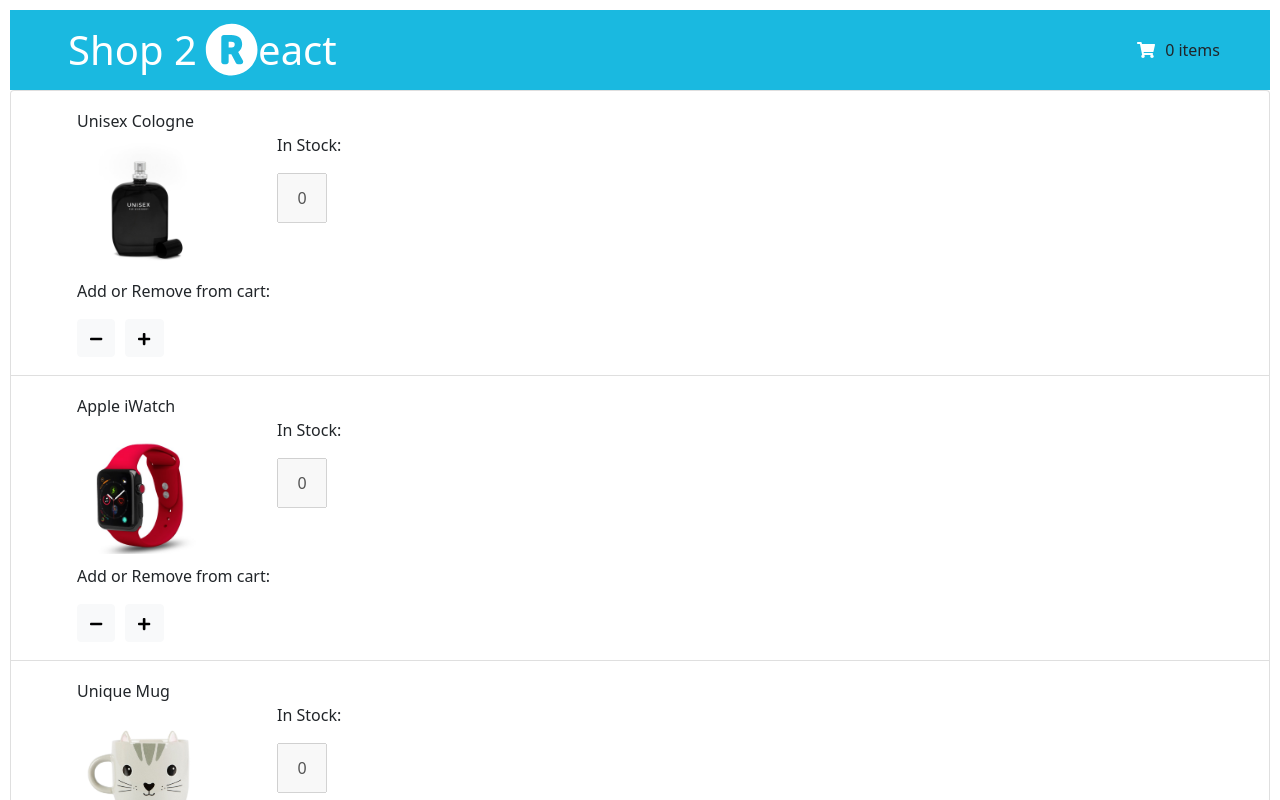
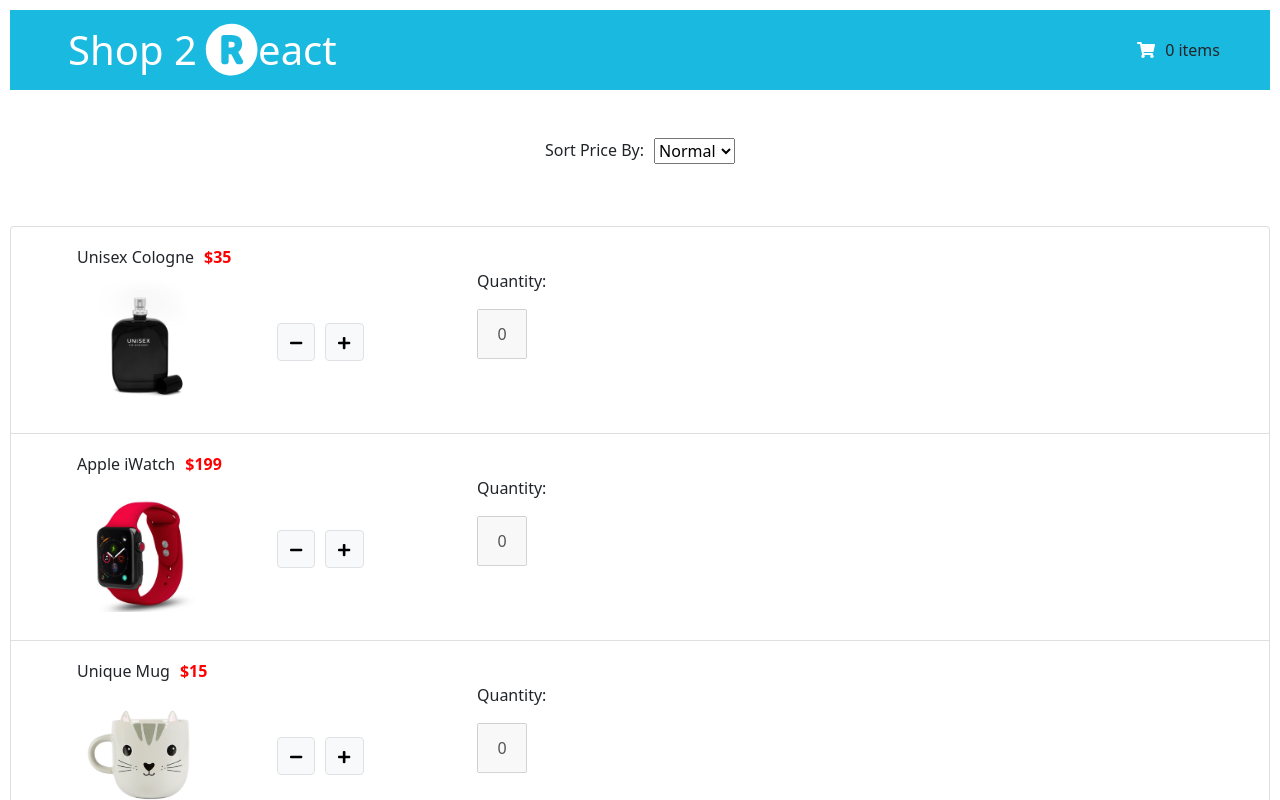
Before and after one commit to gamefensi/m5-lab-assignment, a React (Create React App) app in the folder shopcart/: page / in a window 1280 px wide. Shown: the top 800 px of the page. Built offline with nearby package versions, Linux system fonts and the light colour scheme.

Commit message:
added sort fn

```diff
--- a/shopcart/src/App.js
+++ b/shopcart/src/App.js
@@ -11,9 +11,11 @@
     this.state = {
       Products: Inventory,
       myCart: Inventory.cart,
+      ProductList: Inventory.Stock
+      // sortType: "asc",
+      // listNum: "",
     }
   }
-
   cartItemTotal = () => {
     let items = this.state.Products.Stock
     let total = items.map((item) => {
@@ -49,6 +51,27 @@
     console.log(currentItems);
   }
 
+  onSort = (items, sortType) => {
+    console.log(items);
+    console.log(sortType);
+    switch (sortType) {
+      case 'lowest':
+        items.sort(function (a, b) {
+          return a.value - b.value
+        });
+        break;
+      case 'highest':
+        items.sort(function (a, b) {
+          return b.value - a.value
+        });
+        break;
+      default:
+        items.sort(function (a, b) {
+          return 0;
+        });
+    }
+    this.setState({ ProductList: items })
+  }
   render() {
 
     return (
@@ -58,6 +81,9 @@
           cartItemTotal={this.cartItemTotal}
           handleAddToCart={this.handleAddToCart}
           handleSubFromCart={this.handleSubFromCart}
+          sortType={this.state.sortType}
+          listNum={this.state.listNum}
+          onSort={this.onSort}
         />
         {/* <div>
           {list}
--- a/shopcart/src/Cart.js
+++ b/shopcart/src/Cart.js
@@ -41,11 +41,11 @@
 				<ListGroup>
 					{unique.map((item) => (
 						<ListGroupItem style={{ padding: "10px, 0, 10px, 50px", display: "block", }} key={item.id}>
-							<div style={{fontWeight: "bold"}}>
+							<div style={{ fontWeight: "bold" }}>
 								<img onClick={() => handleShow(item)} style={{ margin: "0 20px", width: "150px", objectFit: "cover" }} className="img-fluid" src={item.image} alt={item.desc} />
 								Quantity: {item.cartQty}
 							</div>
-							<div style={{paddingLeft:"50px"}} >
+							<div style={{ paddingLeft: "50px" }} >
 								<p>{item.desc}</p>
 							</div>
 						</ListGroupItem>
@@ -79,7 +79,7 @@
 	} else {
 		return (
 			<div>
-				<img src="./mini-empty-cart.png" className="img-fluid"></img>
+				<img src="./mini-empty-cart.png" className="img-fluid" alt="empty cart"></img>
 				<h3 className="text-muted"> There are {props.cartItemTotal()} items in your cart. </h3>
 				<Link to="/">
 					<button
--- a/shopcart/src/Checkout.js
+++ b/shopcart/src/Checkout.js
@@ -80,7 +80,7 @@
         <h3 className="d-inline text-success mx-2">
           Welcome back {fbdata.name}!
         </h3>
-          <p className="my-3">Time to check out?</p>
+        <p className="my-3">Time to check out?</p>
       </React.Fragment>
     </Card.Text>
   )
--- a/shopcart/src/displayProducts.js
+++ b/shopcart/src/displayProducts.js
@@ -30,27 +30,40 @@
 
     return (
         <div>
+            <div className="my-5 d-flex justify-content-center align-items-start">
+                <p style={{ display: "inline", marginRight: "10px" }}>Sort Price By: </p>
+                <select
+                    className="align-top"
+                    onChange={(e) => props.onSort(props.items.Stock, e.target.value)}
+                    name="sorter"
+                    id="sorter">
+                    <option value="normal">Normal</option>
+                    <option value="lowest">Lowest</option>
+                    <option value="highest">Highest</option>
+                </select>
+            </div>
             <ListGroup>
                 {props.items.Stock.map((item) => (
                     <ListGroupItem style={{ display: "block" }} key={item.id}>
                         <div className="row" style={{ padding: "10px 0 10px 50px" }}>
                             <div>
                                 {item.desc}
+                                <span
+                                    style={{
+                                        color: "red",
+                                        marginLeft: "10px",
+                                        fontWeight: "bold"
+                                    }}
+                                >
+                                    ${item.value}
+                                </span>
                             </div>
                             <img onClick={() => handleShow(item)} style={{ margin: "10px 50px 10px 0", width: "150px", objectFit: "cover" }} className="img-fluid" src={item.image} alt={item.desc} />
-                            <div style={{ display: "inline" }} className="col-2">
-                                <p style={{ marginRight: "10px", width: "200px" }}>In Stock:</p>
-                                <input style={{ marginRight: "10px", width: "50px", height: "50px", textAlign: "center" }} value={item.cartQty} disabled />
-                            </div>
-
-
-                            {/* add/sub from cart */}
-                            <div className="addSubBtns">
-                                <p>Add or Remove from cart: </p>
+                            <div className="addSubBtns col-2 align-items-center d-flex ">
                                 <button
                                     id="minusBtn"
                                     type="button"
-                                    className="btn btn-light"
+                                    className="btn btn-light border"
                                     style={{ marginRight: "10px" }}
                                     onClick={() => props.handleSubFromCart(item, cart)}
                                 >
@@ -63,8 +76,7 @@
                                 <button
                                     id="addBtn"
                                     type="button"
-                                    className="btn btn-light"
-                                    style={{ marginRight: "10px" }}
+                                    className="btn btn-light border"
                                     onClick={() => props.handleAddToCart(item, cart)}
                                 >
                                     <FontAwesomeIcon
@@ -73,6 +85,11 @@
                                     />
                                 </button>
                             </div>
+                            <div style={{ display: "inline" }} className="col">
+                                <p style={{ marginRight: "10px", width: "200px" }}>Quantity:</p>
+                                <input style={{ marginRight: "10px", width: "50px", height: "50px", textAlign: "center" }} value={item.cartQty} disabled />
+                            </div>
+                            {/* add/sub from cart */}
                         </div>
 
                     </ListGroupItem>
--- a/shopcart/src/navbar.js
+++ b/shopcart/src/navbar.js
@@ -49,6 +49,9 @@
                 cart={props.items.cart}
                 handleAddToCart={props.handleAddToCart}
                 handleSubFromCart={props.handleSubFromCart}
+                sortType={props.sortType}
+                listNum={props.listNum}
+                onSort={props.onSort}
               />}
           />
         </Routes>
```
